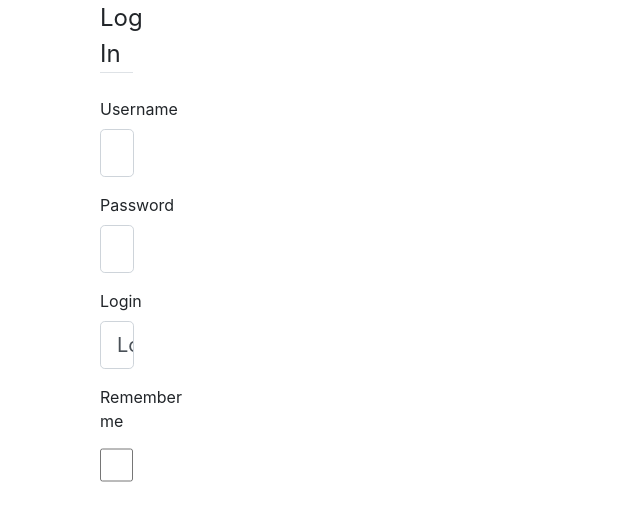
After one commit to XXL6/uniback, a Flask app: page /login in a window 1280 px wide. The commit adds this page. Shown: the top 521 px of the page, without its empty margins (0-640 px from the left). Run offline with Flask 2, Linux system fonts and the light colour scheme; some libraries are stand-ins or nearby versions.

Commit message:
Started working on application layouts as well as the login capability.

```diff
--- /dev/null
+++ b/run.py
@@ -0,0 +1,6 @@
+from uniback import create_app
+
+app = create_app()
+
+if __name__ == '__main__':
+    app.run(debug=True)
--- a/uniback/__init__.py
+++ b/uniback/__init__.py
@@ -14,7 +14,9 @@ def create_app(config_class=Config):
     app = Flask(__name__)
     app.config.from_object(Config)
     from uniback.main.routes import main
+    from uniback.users.routes import users
     app.register_blueprint(main)
+    app.register_blueprint(users)
     db.init_app(app)
     bcrypt.init_app(app)
     login_manager.init_app(app)
--- a/uniback/templates/global_layout.html
+++ b/uniback/templates/global_layout.html
@@ -1,3 +1,5 @@
+<!-- Layout template for all of the pages of the app. Created mainly to include things like jquery, and
+    bootstrap which will be used throughout the interface -->
 <!DOCTYPE html>
 <html lang="en">
 <head>
@@ -7,16 +9,8 @@
     <link rel="stylesheet" href="{{ url_for('static', filename='bootstrap.css') }}">
     <link rel="stylesheet" href="{{ url_for('static', filename='global.css') }}">
 </head>
-<header class="global-header">
-    <nav class="navbar navbar-expand-md navbar-light bg-light">
-        <div class="container">
-            <a class="nav-item nav-link" href="{{ url_for('main.home') }}">Home</a>
-        </div>
-    </nav>
-</header>
-<body>
-    {% block content %}{% endblock %}
-    <script src="{{ url_for('static', filename='jquery.js') }}"></script>
-    <script src="{{ url_for('static', filename='bootstrap.js') }}"></script>
-</body>
+{% block app_content %}
+{% endblock app_content %}
+<script src="{{ url_for('static', filename='jquery.js') }}"></script>
+<script src="{{ url_for('static', filename='bootstrap.js') }}"></script>
 </html>
--- /dev/null
+++ b/uniback/templates/login.html
@@ -0,0 +1,51 @@
+{% extends "global_layout.html" %}
+{% block app_content %}
+<body>
+<main role="main" class="container">
+<div class="row">
+    <form method="POST">
+        {{ form.hidden_tag() }}
+        <div class="container">
+            <fieldset class="form-group col-md-2">
+                <legend class="border-bottom mb-4 mt-4">Log In</legend>
+                <div class="form-group">
+                    {{ form.username.label(class="form-control-label") }}
+                    {% if form.username.errors %}
+                        {{ form.username(class="form-control form-control-lg is-invalid") }}
+                        <div class="invalid-feedback">
+                            {% for error in form.username.errors %}
+                                <span>{{ error }}</span>
+                            {% endfor %}
+                        </div>
+                    {% else %}
+                        {{ form.username(class="form-control form-control-lg") }}
+                    {% endif %}
+                </div>
+                <div class="form-group">
+                    {{ form.password.label(class="form-control-label") }}
+                    {% if form.password.errors %}
+                        {{ form.password(class="form-control form-control-lg is-invalid") }}
+                        <div class="invalid-feedback">
+                            {% for error in form.password.errors %}
+                                <span>{{ error }}</span>
+                            {% endfor %}
+                        </div>
+                    {% else %}
+                        {{ form.password(class="form-control form-control-lg") }}
+                    {% endif %}
+                </div>
+                <div class="form-group">
+                    {{ form.submit.label(class="form-control-label") }}
+                    {{ form.submit(class="form-control form-control-lg") }}
+                </div>
+                <div class="form-group">
+                    {{ form.remember_me.label(class="form-control-label") }}
+                    {{ form.remember_me(class="form-control form-control-lg") }}
+                </div>
+            </fieldset>
+        </div>
+    </form>
+</div>
+</main>
+</body>
+{% endblock app_content %}
--- a/uniback/templates/main.html
+++ b/uniback/templates/main.html
@@ -1,3 +1,4 @@
-{% extends "global_layout.html" %}
+{% extends "app_layout.html" %}
 {% block content %}
+<h1>AYY BEEG BEEPIS</h1>
 {% endblock content %}
--- /dev/null
+++ b/uniback/users/forms.py
@@ -0,0 +1,25 @@
+from flask_wtf import FlaskForm
+from flask_login import current_user
+from wtforms import StringField, PasswordField, SubmitField, BooleanField
+from wtforms.validators import DataRequired, ValidationError, EqualTo
+from uniback.users.models import User
+
+
+class LoginForm(FlaskForm):
+    username = StringField('Username', validators=[DataRequired()])
+    password = PasswordField('Password', validators=[DataRequired()])
+    remember_me = BooleanField("Remember me")
+    submit = SubmitField('Login')
+
+
+class UpdateAccountForm(FlaskForm):
+    username = StringField('Username', validators=[DataRequired()])
+    password = PasswordField('Password')
+    confirm_password = PasswordField('Confirm Password', validators=[EqualTo('password')])
+
+    def validate_username(self, username):
+        if username.data != current_user.username:
+            user = User.query.filter_by(username=username.data).first()
+            if user:
+                raise ValidationError("Username already in user. Choose a different one.")
+7
--- /dev/null
+++ b/uniback/users/routes.py
@@ -0,0 +1,43 @@
+from flask import Blueprint, redirect, url_for, flash, render_template
+from flask_login import login_user, current_user, logout_user, login_required
+from uniback.users.forms import LoginForm, UpdateAccountForm
+from uniback.users.models import User
+from uniback import bcrypt, db
+
+users = Blueprint('users', '__name__')
+
+
+@users.route('/login', methods={'GET', 'POST'})
+def login():
+    if current_user.is_authenticated:
+        return redirect(url_for('main.home'))
+    form = LoginForm()
+    if form.validate_on_submit():
+        user = User.query.filter_by(email=form.username.data).first()
+        if user and bcrypt.check_password_hash(user.password, form.password.data):
+            login_user(user, remember=form.remember_me.data)
+            return redirect(url_for('main.home'))
+        else:
+            flash('No user with such name', 'danger')
+    return render_template('login.html', form=form)
+
+
+@users.route("/logout")
+def logout():
+    logout_user()
+    return redirect('users.login')
+
+
+@users.route("/account", methods=['GET', 'POST'])
+@login_required
+def account():
+    form = UpdateAccountForm()
+    if form.validate_on_submit():
+        current_user.username = form.username.data
+        if form.password.data is not "":
+            hashed_password = bcrypt.generate_password_hash(form.password.data).decode('utf-8')
+            current_user.password = hashed_password
+        db.session.commit()
+        flash("Account information has been updated", 'success')
+        return redirect(url_for('main.home'))
+    return render_template('account.html', form=form)
```
Also changed, not shown: uniback/templates/account.html (added, +10 -0 lines), uniback/templates/app_layout.html (added, +27 -0 lines), uniback/users/models.py (added, +14 -0 lines), 1 other file.
